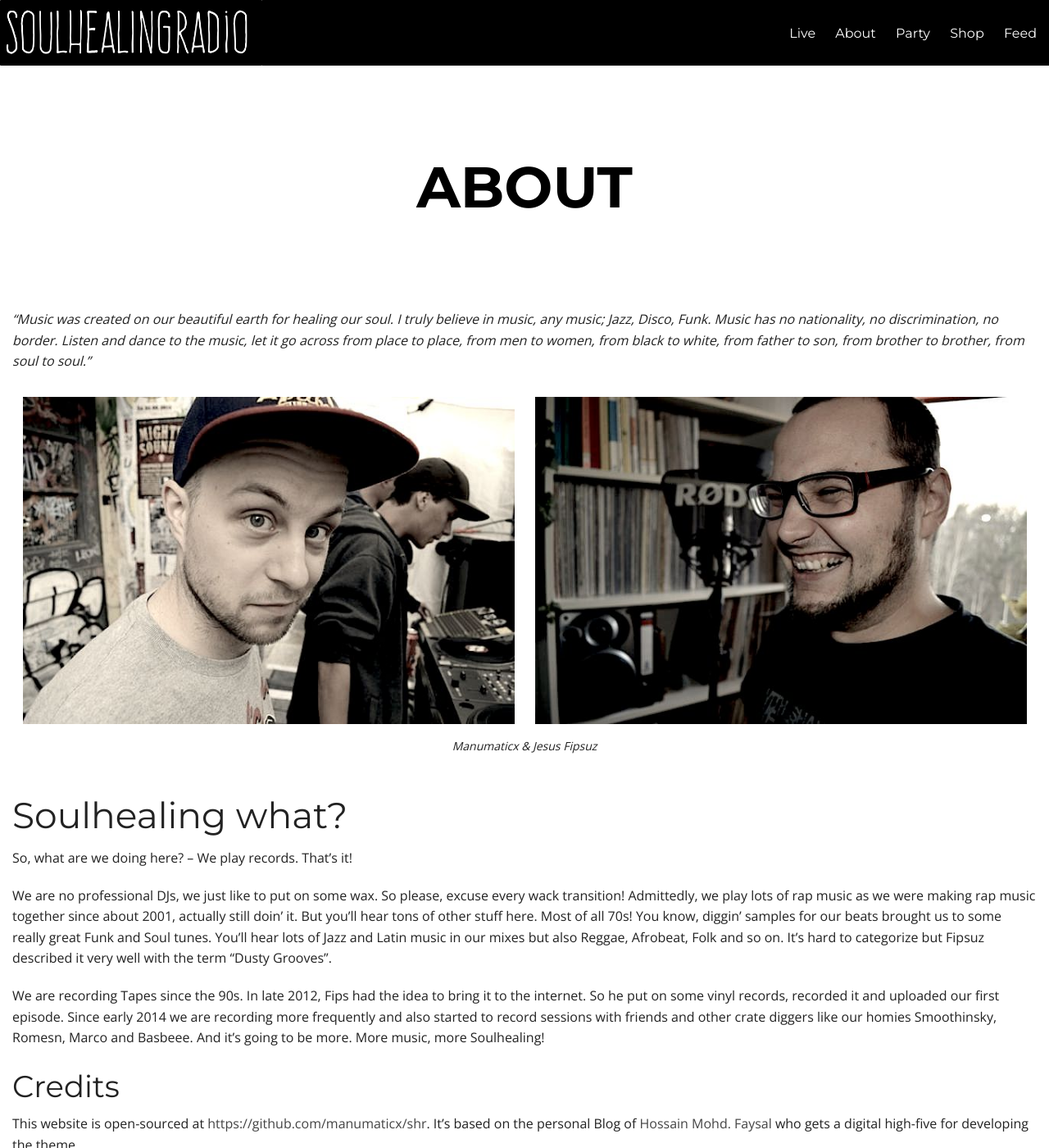
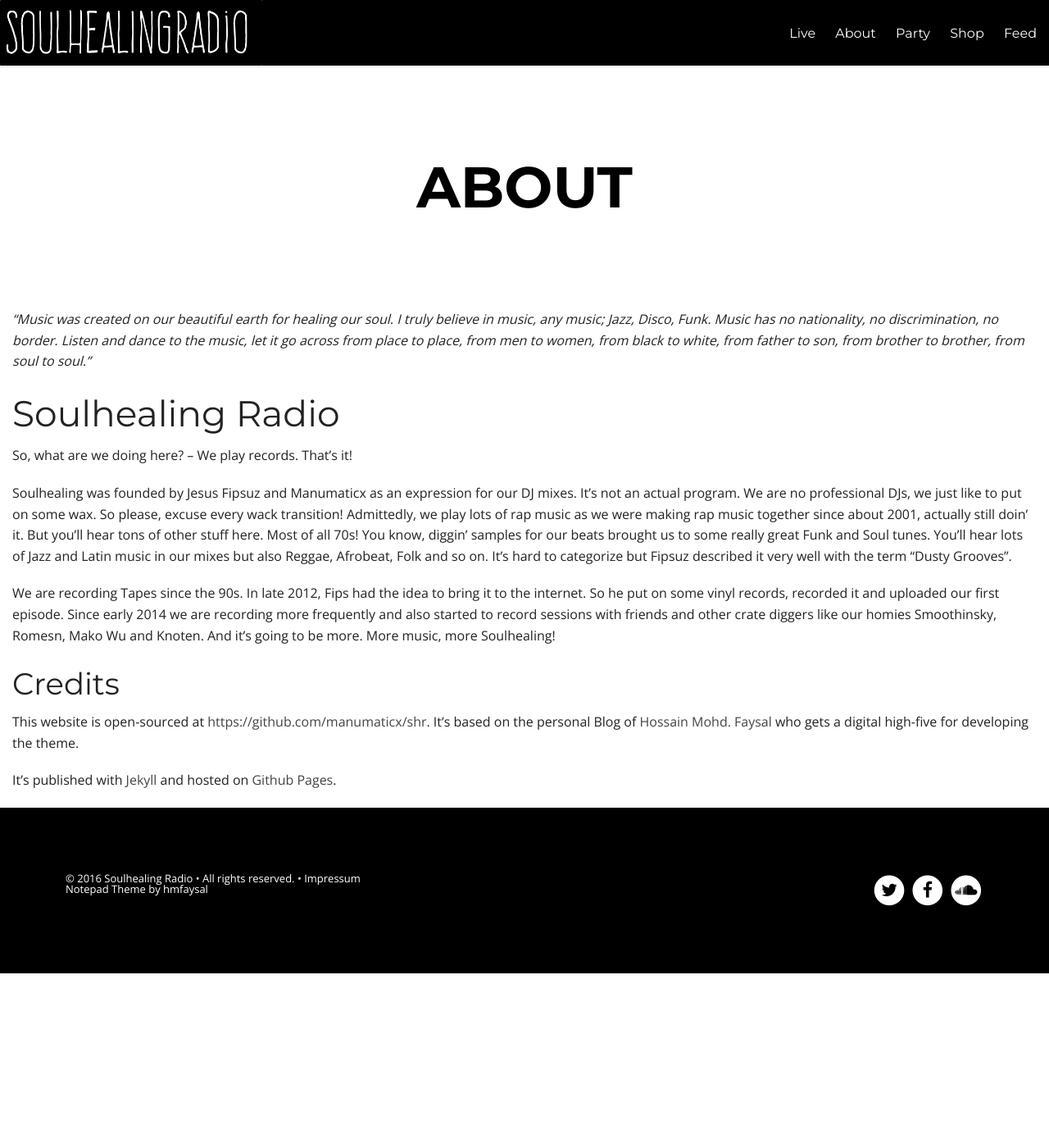
Before and after one commit to manumaticx/shr, a Jekyll site: the page built from about.md, in a window 1280 px wide and 1400 px high. Shown: the whole window at 82% size. Built offline with Jekyll 4.4.1, drawn with Linux system fonts in a browser that asks for light colours; nearby versions of some CDN libraries; comment, search, counter and statistics services are not loaded.

Commit message:
update about

```diff
--- a/about.md
+++ b/about.md
@@ -9,20 +9,13 @@ I truly believe in music, any music; Jazz, Disco, Funk.
 Music has no nationality, no discrimination, no border.
 Listen and dance to the music, let it go across from place to place, from men to women, from black to white, from father to son, from brother to brother, from soul to soul."_
 
-<figure class="half">
-  <img src="{{ site.url }}/images/about/manu.jpg">
-	<img src="{{ site.url }}/images/about/fips.jpg">
-  <figcaption>Manumaticx & Jesus Fipsuz</figcaption>
-</figure>
-
-# Soulhealing what?
+# Soulhealing Radio
 
 So, what are we doing here? – We play records. That's it!
 
-We are no professional DJs, we just like to put on some wax. So please, excuse every wack transition! Admittedly, we play lots of rap music as we were making rap music together since about 2001, actually still doin' it. But you'll hear tons of other stuff here. Most of all 70s! You know, diggin' samples for our beats brought us to some really great Funk and Soul tunes. You'll hear lots of Jazz and Latin music in our mixes but also Reggae, Afrobeat, Folk and so on. It's hard to categorize but Fipsuz described it very well with the term "Dusty Grooves".
+Soulhealing was founded by Jesus Fipsuz and Manumaticx as an expression for our DJ mixes. It's not an actual program. We are no professional DJs, we just like to put on some wax. So please, excuse every wack transition! Admittedly, we play lots of rap music as we were making rap music together since about 2001, actually still doin' it. But you'll hear tons of other stuff here. Most of all 70s! You know, diggin' samples for our beats brought us to some really great Funk and Soul tunes. You'll hear lots of Jazz and Latin music in our mixes but also Reggae, Afrobeat, Folk and so on. It's hard to categorize but Fipsuz described it very well with the term "Dusty Grooves".
 
-We are recording Tapes since the 90s. In late 2012, Fips had the idea to bring it to the internet. So he put on some vinyl records, recorded it and uploaded our first episode. Since early 2014 we are recording more frequently and also started to record sessions with friends and other crate diggers like our homies Smoothinsky, Romesn, Marco and Basbeee. And it's going to be more. More music, more Soulhealing!
-
+We are recording Tapes since the 90s. In late 2012, Fips had the idea to bring it to the internet. So he put on some vinyl records, recorded it and uploaded our first episode. Since early 2014 we are recording more frequently and also started to record sessions with friends and other crate diggers like our homies Smoothinsky, Romesn, Mako Wu and Knoten. And it's going to be more. More music, more Soulhealing!
 
 ## Credits
 
```
